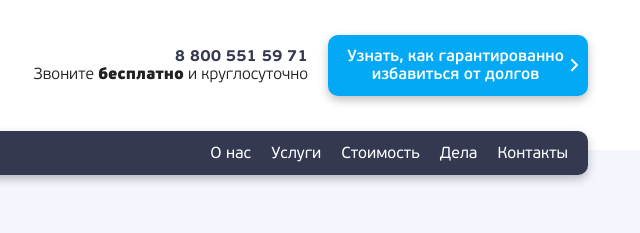
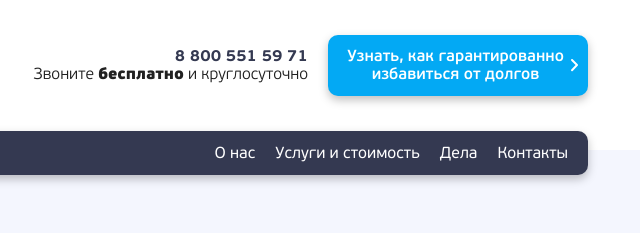
Before and after one commit to felon91/2lex2019, a website: page article.html in a window 1280 px wide. Shown: the top 233 px of the page, 622-1262 px from the left. Drawn offline with nearby package versions, Linux system fonts and the light colour scheme; files that its build step writes are made by us from their sources; a script that the page names is missing.

Commit message:
renamed item menu

```diff
--- a/article.html
+++ b/article.html
@@ -128,10 +128,7 @@
               <a class="menu__link" href="#">О нас</a>
             </div>
             <div class="menu__item">
-              <a class="menu__link" href="#">Услуги</a>
-            </div>
-            <div class="menu__item">
-              <a class="menu__link" href="#">Стоимость</a>
+              <a class="menu__link" href="#">Услуги и стоимость</a>
             </div>
             <div class="menu__item">
               <a class="menu__link" href="#">Дела</a>
```
Also changed, not shown: index.html (+1 -4 lines).
